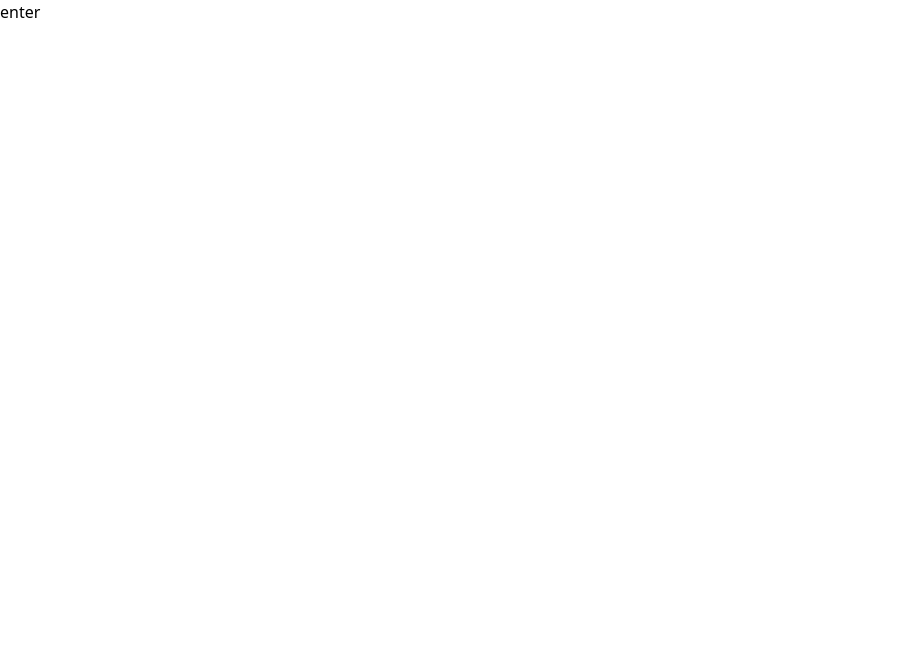
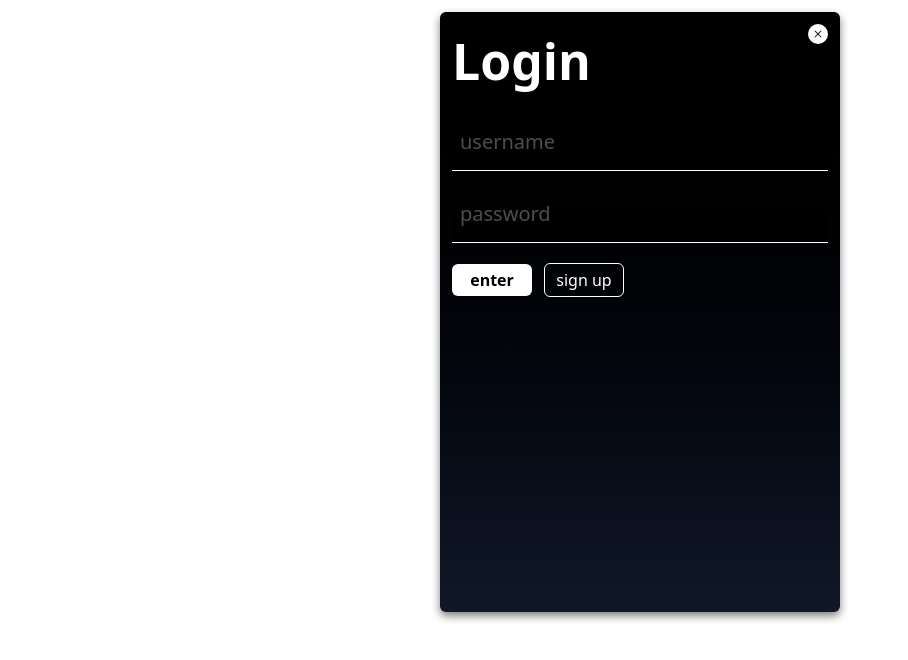
Before and after one commit to Wikan-dev/cosplayEventWeb, a React (Vite) app: page /cosplayEventWeb/login in a window 1280 px wide. Shown: the top 660 px of the page, without its empty margins (0-908 px from the left). Built offline with nearby package versions, Linux system fonts and the light colour scheme.

Commit message:
added login page

```diff
--- a/src/App.jsx
+++ b/src/App.jsx
@@ -10,8 +10,9 @@ import { useMediaQuery } from 'react-responsive';
 const Card = ({ image , title , location }) => {
     const [isExpanded, setIsExpanded] = useState(true);
     const imageRef = useRef(null);
-    const smallDevice = useMediaQuery({ maxWidth: 430 });
-    const mediumDevice = useMediaQuery({ minWidth: 400 });
+    const smallDevice = useMediaQuery({ maxWidth: 500 });
+    const mediumDevice = useMediaQuery({ minWidth: 600});
+    const largeDevice = useMediaQuery({ minWidth: 700 });
 
     const toggleImage = () => {
       setIsExpanded(false);
@@ -36,7 +37,8 @@ const Card = ({ image , title , location }) => {
     if (!isExpanded) {
       if (smallDevice) {rightResponsive = '30px';
         textResponsive = "34px";}
-       else if (mediumDevice) rightResponsive = '350px';
+       else if (mediumDevice) rightResponsive = '250px';
+       else if (largeDevice) rightResponsive = '350px';
     }
 
     return (
--- a/src/login.jsx
+++ b/src/login.jsx
@@ -1,10 +1,81 @@
 import { Link } from 'react-router-dom';
+import { useState, useRef } from 'react';
+import back from './assets/close-x-svgrepo-com.svg';
+
+const LoginIpt = ({ placeHolder }) => {
+  const [value, setValue] = useState(''); //meyimpan data focus
+  const [isFocus, setIsFocus] = useState(false);
+
+  const iptRef = useRef(null);
+
+  const handleFocus = () => {
+    setIsFocus(true);
+  };
+
+  const handleBlur = () => {
+    if (value === '') {
+      setIsFocus(false);
+    }
+  };
+
+  const clearInput = () => {
+    setValue('');
+    setIsFocus(false);
+    iptRef.current.blur(); // opsional, supaya juga blur saat dihapus
+  };
+
+  return (
+    <div className='relative mt-7'>
+      <h1
+        className={`absolute left-2 text-white transition-all duration-300 text-[20px] ${isFocus || value ? 'translate-y-[-20px] opacity-100 text-sm' : 'translate-y-0 opacity-30'}`}
+      >
+        {placeHolder}
+      </h1>
+
+      {value && (
+        <button
+          onClick={clearInput}
+          className='text-white absolute right-2 font-bold top-3 z-10'
+        >
+          X
+        </button>
+      )}
+
+      <input
+        ref={iptRef}
+        className='bg-black w-full h-8 pl-2  border-b border-white mt-3 text-white outline-none'
+        onFocus={handleFocus}
+        onBlur={handleBlur}
+        value={value}
+        onChange={(e) => setValue(e.target.value)}
+      />
+    </div>
+  );
+};
+
 const Login = () => {
-    return (
+  return (
+    <div className='m-3'>
+      <div className='bg-linear-to-t from-gray-900 to-black w-full min-h-[300px] mx-auto p-3 relative max-w-100 h-150 rounded-md drop-shadow-lg/50'>
+        <Link to="/">
+          <img
+            className='w-10 bg-white p-1 rounded-full absolute right-3 lg:w-5 hover:scale-110 transition-all duration-300'
+            src={back}
+            alt="Back"
+          />
+        </Link>
         <div>
-            <Link to="/login">enter</Link>
+          <h1 className='text-white font-bold text-[50px]'>Login</h1>
+          <LoginIpt placeHolder="username" />
+          <LoginIpt placeHolder="password" />
+
+
+          <button className='bg-white w-20 py-1 mt-5 font-bold rounded-md hover:scale-110 transition-all duration-300'>enter</button>
+          <button className='bg-[rgba(0, 0, 0, 0)] w-20 py-1 mt-5  rounded-md hover:scale-110 transition-all duration-300 ml-3 border border-white text-white'>sign up</button>
         </div>
-    )
-}
+      </div>
+    </div>
+  );
+};
 
 export default Login;
```
Also changed, not shown: src/assets/close-x-svgrepo-com.svg (added).
